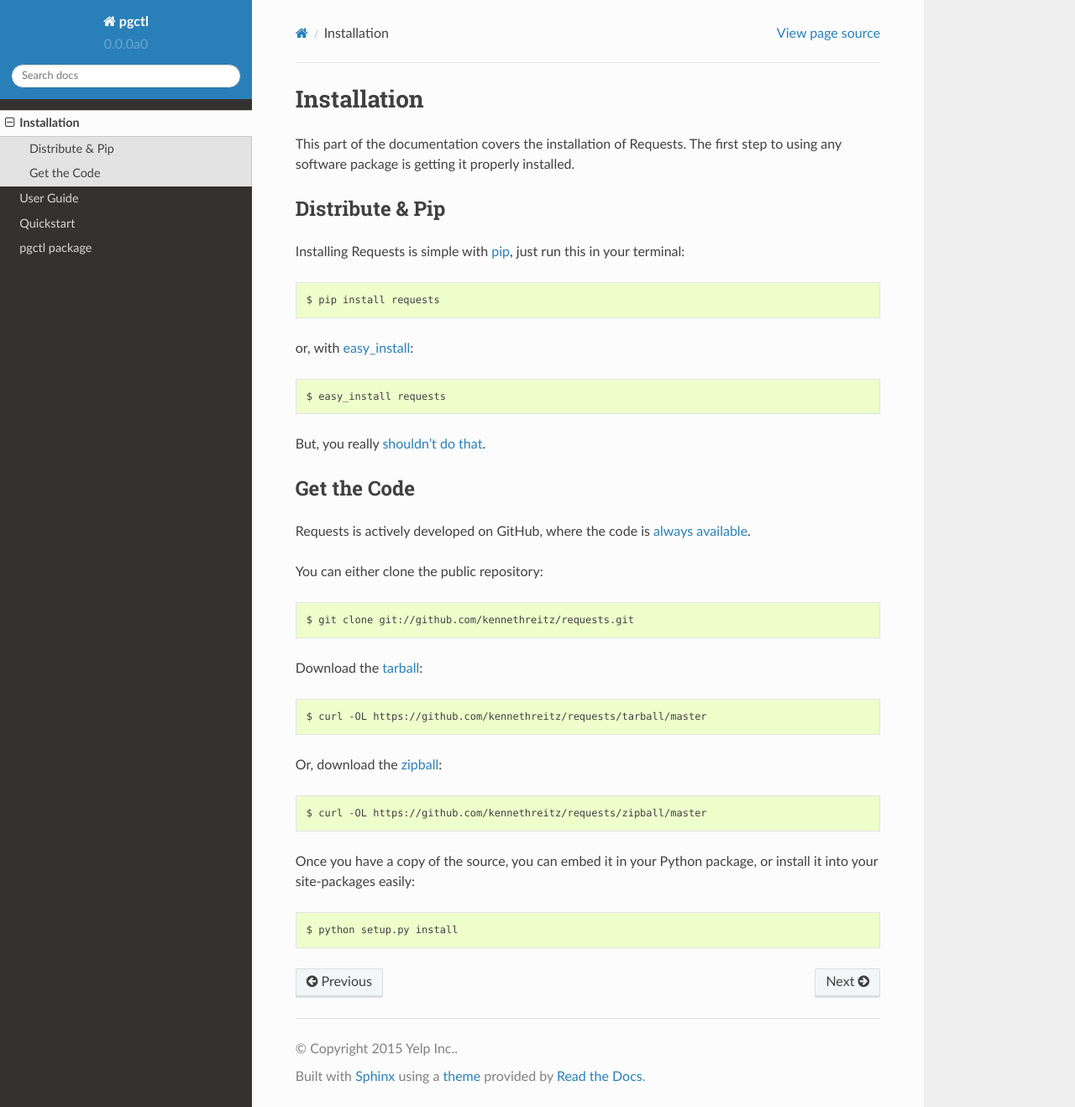
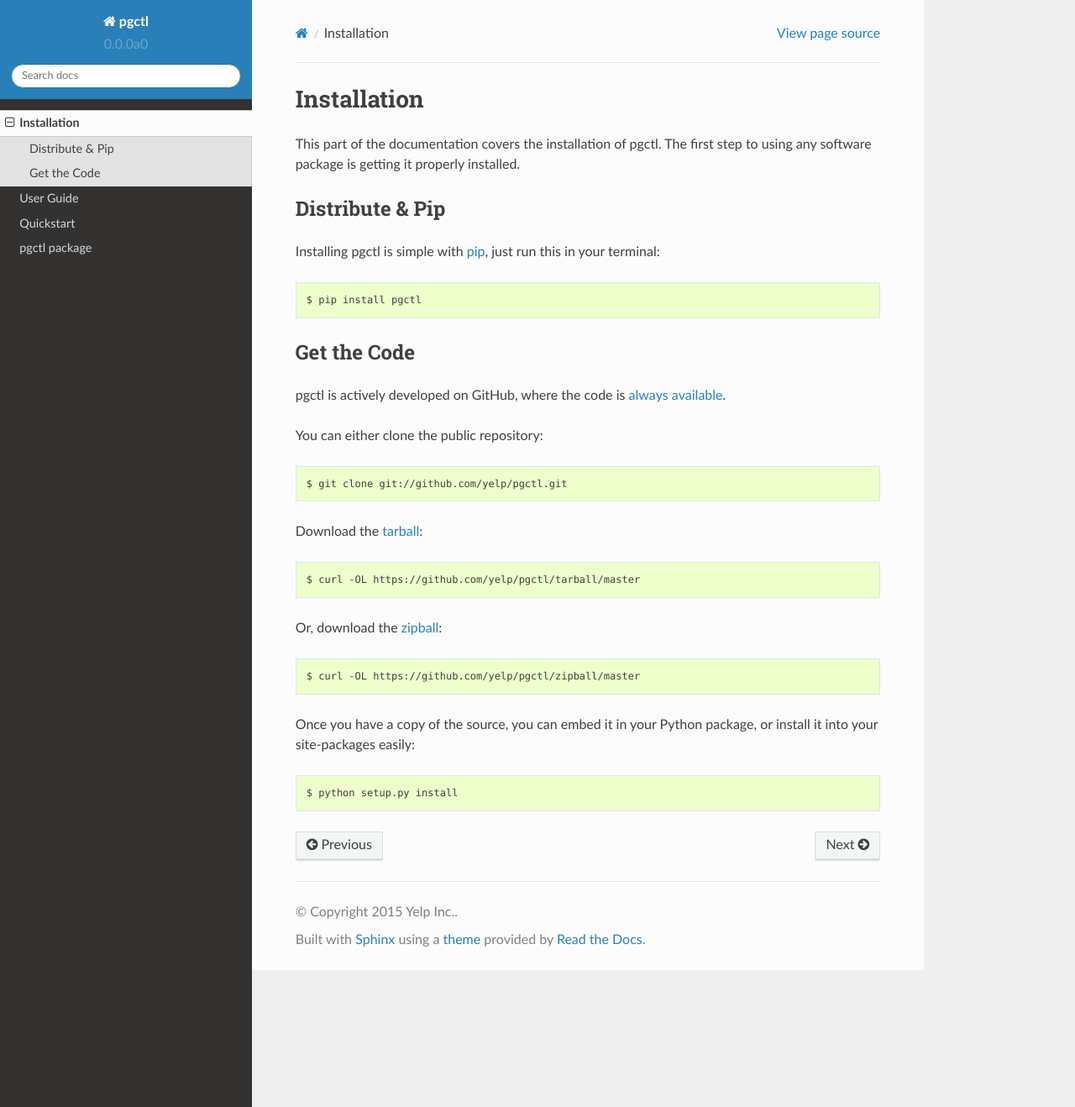
Before and after one commit to Yelp/pgctl, a Sphinx documentation site: the page built from docs/source/user/install.rst, in a window 1280 px wide and 1318 px high. Shown: the whole window at 84% size. Built offline with Sphinx 7.4.7 and the Read the Docs theme 2.0.0, drawn with Linux system fonts in a browser that asks for light colours; pages that are not in the unit, such as notebooks, are missing from menus.

Commit message:
add basic install notes

```diff
--- a/docs/source/user/install.rst
+++ b/docs/source/user/install.rst
@@ -3,43 +3,36 @@
 Installation
 ============
 
-This part of the documentation covers the installation of Requests.
+This part of the documentation covers the installation of pgctl.
 The first step to using any software package is getting it properly installed.
 
 
 Distribute & Pip
 ----------------
 
-Installing Requests is simple with `pip <https://pip.pypa.io>`_, just run
+Installing pgctl is simple with `pip <https://pip.pypa.io>`_, just run
 this in your terminal::
 
-    $ pip install requests
-
-or, with `easy_install <http://pypi.python.org/pypi/setuptools>`_::
-
-    $ easy_install requests
-
-But, you really `shouldn't do that <https://stackoverflow.com/questions/3220404/why-use-pip-over-easy-install>`_.
+    $ pip install pgctl
 
 
 Get the Code
 ------------
 
-Requests is actively developed on GitHub, where the code is
-`always available <https://github.com/kennethreitz/requests>`_.
+pgctl is actively developed on GitHub, where the code is
+`always available <https://github.com/Yelp/pgctl>`_.
 
 You can either clone the public repository::
 
-    $ git clone git://github.com/kennethreitz/requests.git
+    $ git clone git://github.com/yelp/pgctl.git
 
-Download the `tarball <https://github.com/kennethreitz/requests/tarball/master>`_::
+Download the `tarball <https://github.com/yelp/pgctl/tarball/master>`_::
 
-    $ curl -OL https://github.com/kennethreitz/requests/tarball/master
+    $ curl -OL https://github.com/yelp/pgctl/tarball/master
 
-Or, download the `zipball <https://github.com/kennethreitz/requests/zipball/master>`_::
+Or, download the `zipball <https://github.com/yelp/pgctl/zipball/master>`_::
 
-    $ curl -OL https://github.com/kennethreitz/requests/zipball/master
-
+    $ curl -OL https://github.com/yelp/pgctl/zipball/master
 
 Once you have a copy of the source, you can embed it in your Python package,
 or install it into your site-packages easily::
```
